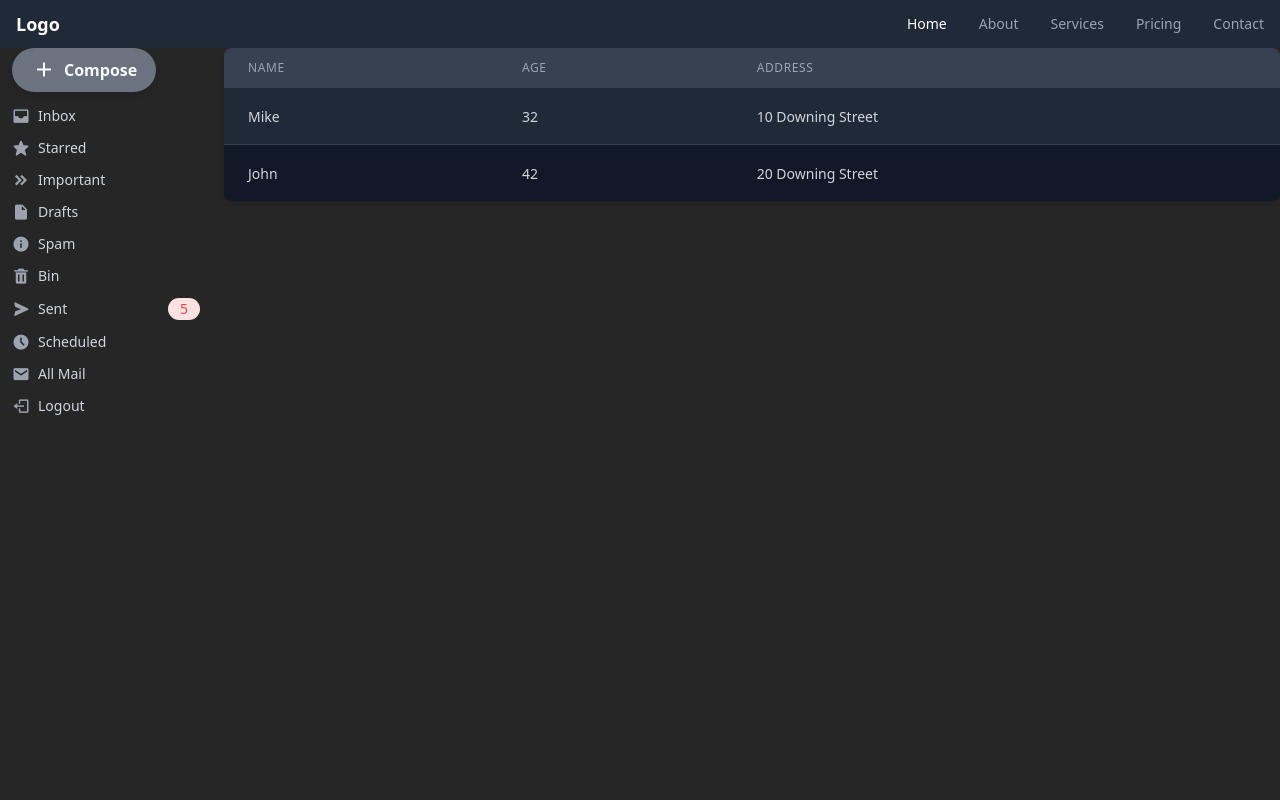
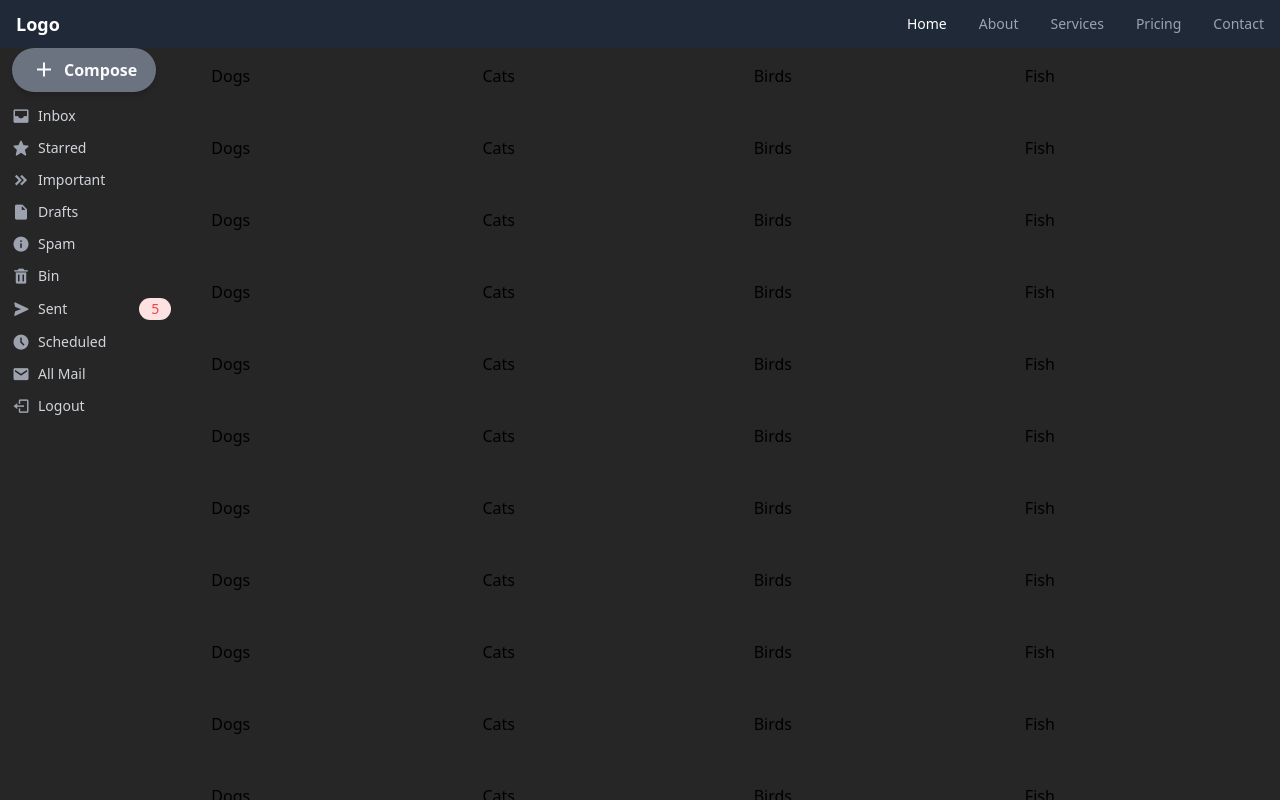
Before and after one commit to edadma/react-tailwind, a React (Create React App) app: page / in a window 1280 px wide. Built offline with nearby package versions, Linux system fonts and the light colour scheme.

Commit message:
cont coding client

```diff
--- a/src/Email.tsx
+++ b/src/Email.tsx
@@ -9,13 +9,91 @@ import { Text } from './Text'
 
 const data = [
   {
-    key: '1',
     name: 'Mike',
     age: 32,
     address: '10 Downing Street',
   },
   {
-    key: '2',
+    name: 'John',
+    age: 42,
+    address: '20 Downing Street',
+  },
+  {
+    name: 'Mike',
+    age: 32,
+    address: '10 Downing Street',
+  },
+  {
+    name: 'John',
+    age: 42,
+    address: '20 Downing Street',
+  },
+  {
+    name: 'Mike',
+    age: 32,
+    address: '10 Downing Street',
+  },
+  {
+    name: 'John',
+    age: 42,
+    address: '20 Downing Street',
+  },
+  {
+    name: 'Mike',
+    age: 32,
+    address: '10 Downing Street',
+  },
+  {
+    name: 'John',
+    age: 42,
+    address: '20 Downing Street',
+  },
+  {
+    name: 'Mike',
+    age: 32,
+    address: '10 Downing Street',
+  },
+  {
+    name: 'John',
+    age: 42,
+    address: '20 Downing Street',
+  },
+  {
+    name: 'Mike',
+    age: 32,
+    address: '10 Downing Street',
+  },
+  {
+    name: 'John',
+    age: 42,
+    address: '20 Downing Street',
+  },
+  {
+    name: 'Mike',
+    age: 32,
+    address: '10 Downing Street',
+  },
+  {
+    name: 'John',
+    age: 42,
+    address: '20 Downing Street',
+  },
+  {
+    name: 'Mike',
+    age: 32,
+    address: '10 Downing Street',
+  },
+  {
+    name: 'John',
+    age: 42,
+    address: '20 Downing Street',
+  },
+  {
+    name: 'Mike',
+    age: 32,
+    address: '10 Downing Street',
+  },
+  {
     name: 'John',
     age: 42,
     address: '20 Downing Street',
@@ -82,9 +160,103 @@ export const Email: React.FC = () => {
               <Item icon="bxs-envelope" label="All Mail" />
               <Item icon="bx-log-out" label="Logout" />
             </Sider>
-            <Content>
-              <Table className="w-full" striped hoverable columns={columns} data={data} />
-            </Content>
+            <table className="flex w-full h-[calc(100vh-48px)]">
+              <tbody className="bg-grey-light overflow-y-scroll w-full">
+                <tr className="flex w-full mb-4">
+                  <td className="p-4 w-1/4">Dogs</td>
+                  <td className="p-4 w-1/4">Cats</td>
+                  <td className="p-4 w-1/4">Birds</td>
+                  <td className="p-4 w-1/4">Fish</td>
+                </tr>
+                <tr className="flex w-full mb-4">
+                  <td className="p-4 w-1/4">Dogs</td>
+                  <td className="p-4 w-1/4">Cats</td>
+                  <td className="p-4 w-1/4">Birds</td>
+                  <td className="p-4 w-1/4">Fish</td>
+                </tr>
+                <tr className="flex w-full mb-4">
+                  <td className="p-4 w-1/4">Dogs</td>
+                  <td className="p-4 w-1/4">Cats</td>
+                  <td className="p-4 w-1/4">Birds</td>
+                  <td className="p-4 w-1/4">Fish</td>
+                </tr>
+                <tr className="flex w-full mb-4">
+                  <td className="p-4 w-1/4">Dogs</td>
+                  <td className="p-4 w-1/4">Cats</td>
+                  <td className="p-4 w-1/4">Birds</td>
+                  <td className="p-4 w-1/4">Fish</td>
+                </tr>
+                <tr className="flex w-full mb-4">
+                  <td className="p-4 w-1/4">Dogs</td>
+                  <td className="p-4 w-1/4">Cats</td>
+                  <td className="p-4 w-1/4">Birds</td>
+                  <td className="p-4 w-1/4">Fish</td>
+                </tr>
+                <tr className="flex w-full mb-4">
+                  <td className="p-4 w-1/4">Dogs</td>
+                  <td className="p-4 w-1/4">Cats</td>
+                  <td className="p-4 w-1/4">Birds</td>
+                  <td className="p-4 w-1/4">Fish</td>
+                </tr>
+                <tr className="flex w-full mb-4">
+                  <td className="p-4 w-1/4">Dogs</td>
+                  <td className="p-4 w-1/4">Cats</td>
+                  <td className="p-4 w-1/4">Birds</td>
+                  <td className="p-4 w-1/4">Fish</td>
+                </tr>
+                <tr className="flex w-full mb-4">
+                  <td className="p-4 w-1/4">Dogs</td>
+                  <td className="p-4 w-1/4">Cats</td>
+                  <td className="p-4 w-1/4">Birds</td>
+                  <td className="p-4 w-1/4">Fish</td>
+                </tr>
+                <tr className="flex w-full mb-4">
+                  <td className="p-4 w-1/4">Dogs</td>
+                  <td className="p-4 w-1/4">Cats</td>
+                  <td className="p-4 w-1/4">Birds</td>
+                  <td className="p-4 w-1/4">Fish</td>
+                </tr>
+                <tr className="flex w-full mb-4">
+                  <td className="p-4 w-1/4">Dogs</td>
+                  <td className="p-4 w-1/4">Cats</td>
+                  <td className="p-4 w-1/4">Birds</td>
+                  <td className="p-4 w-1/4">Fish</td>
+                </tr>
+                <tr className="flex w-full mb-4">
+                  <td className="p-4 w-1/4">Dogs</td>
+                  <td className="p-4 w-1/4">Cats</td>
+                  <td className="p-4 w-1/4">Birds</td>
+                  <td className="p-4 w-1/4">Fish</td>
+                </tr>
+                <tr className="flex w-full mb-4">
+                  <td className="p-4 w-1/4">Dogs</td>
+                  <td className="p-4 w-1/4">Cats</td>
+                  <td className="p-4 w-1/4">Birds</td>
+                  <td className="p-4 w-1/4">Fish</td>
+                </tr>
+                <tr className="flex w-full mb-4">
+                  <td className="p-4 w-1/4">Dogs</td>
+                  <td className="p-4 w-1/4">Cats</td>
+                  <td className="p-4 w-1/4">Birds</td>
+                  <td className="p-4 w-1/4">Fish</td>
+                </tr>
+                <tr className="flex w-full mb-4">
+                  <td className="p-4 w-1/4">Dogs</td>
+                  <td className="p-4 w-1/4">Cats</td>
+                  <td className="p-4 w-1/4">Birds</td>
+                  <td className="p-4 w-1/4">Fish</td>
+                </tr>
+              </tbody>
+            </table>
+            {/*<div className="">*/}
+            {/*  <Table*/}
+            {/*    className="w-full overflow-y-auto"*/}
+            {/*    striped*/}
+            {/*    hoverable*/}
+            {/*    columns={columns}*/}
+            {/*    data={data}*/}
+            {/*  />*/}
+            {/*</div>*/}
           </RowLayout>
         </ColLayout>
       </ModeProvider>
--- a/src/Layout.tsx
+++ b/src/Layout.tsx
@@ -1,6 +1,5 @@
 import React, { FC } from 'react'
-import { colorClass, optionProps, padClass, useTheme } from './ThemeProvider'
-import { Color } from './types'
+import { optionProps, useTheme } from './ThemeProvider'
 
 interface RowLayoutProps
   extends React.DetailedHTMLProps<React.HTMLAttributes<HTMLDivElement>, HTMLDivElement> {}
```
